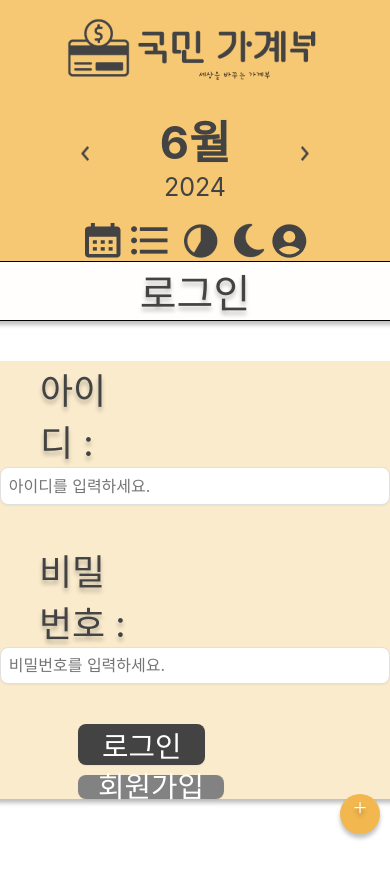
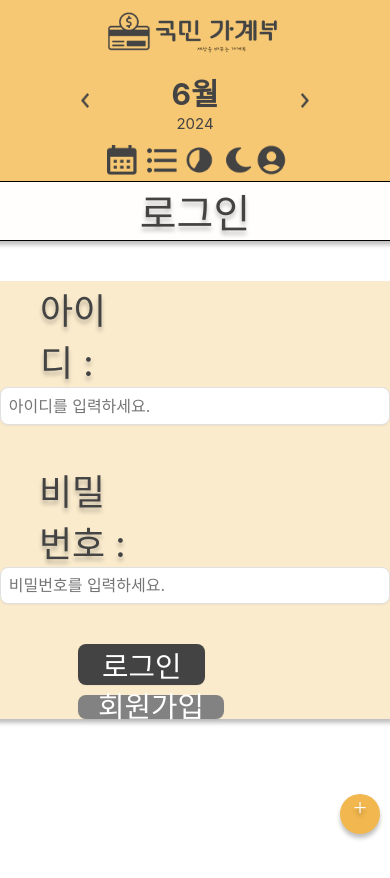
Before and after one commit to realcold0/KB_FinancialLedger, a Vue app: page /login in a window 390 px wide. Shown: the top 878 px of the page. Built offline with nearby package versions, Linux system fonts and the light colour scheme; what v-calendar would draw is missing.

Commit message:
fix : navbar, 검색 필터의 동적 스타일 수정

```diff
--- a/src/components/NavBar.vue
+++ b/src/components/NavBar.vue
@@ -10,7 +10,7 @@
         <button  class="monthManageButton"  @click="decreaseMonth"><img loading="lazy" src="@/assets/img/leftArrow.png" class="nav-icon" /></button>
         <div class="date-text">
           <div class="month">{{ date.month }}월</div>
-          <div class="year"><span style="font-size: 25px">{{ date.year }}</span></div>
+          <div class="year">{{ date.year }}</div>
         </div>
         <button @click="increaseMonth" class="monthManageButton"><img loading="lazy" src="@/assets/img/rightArrow.png" class="nav-icon"  /> </button>
       </div>
@@ -34,10 +34,10 @@
       </ul>
 
       <ul class="option">
-        <li><img loading="lazy" :src="themeIcon" class="nav-icon" @click="toggleTheme" /></li>
+        <li><img loading="lazy" :src="themeIcon" class="nav-icon-option" @click="toggleTheme" /></li>
         <li>
           <RouterLink :to="{ name: 'profile' }"><img loading="lazy" src="@/assets/img/Account_circle.png"
-              class="nav-icon" /></RouterLink>
+              class="nav-icon-option" /></RouterLink>
         </li>
       </ul>
     </div>
@@ -86,7 +86,8 @@ const themeIcon = computed(() => {
     flex-direction: column;
     align-items: center;
     gap: 0px;
-    height: 280px;
+    height: 200px;
+    justify-content: normal;
   }
 }
 
@@ -112,11 +113,23 @@ const themeIcon = computed(() => {
 @media (max-width: 991px) {
   .logosection {
     margin: 0;
+    width: 200px;
+    height: 70px;
+  }
+  .logosection img {
+    width: 100%;
+    height: 100%;
   }
 }
 .datesection {
   display: flex;
   align-items: center;
+}
+
+@media (max-width : 991px){
+  .datesection {
+    margin-bottom: 10px;
+  }
 }
 
 .datesection .nav-icon {
@@ -150,6 +163,11 @@ const themeIcon = computed(() => {
   line-height: normal;
   text-align: center;
 }
+@media (max-width: 991px) {
+  .month {
+      font-size: 30px;
+  }
+}
 
 .year {
   color: #434343;
@@ -161,6 +179,13 @@ const themeIcon = computed(() => {
   text-align: center;
 
 }
+
+@media (max-width: 991px) {
+  .year {
+      font-size: 15px;
+  }
+}
+
 
 .bottomSection {
   display: flex;
@@ -192,6 +217,22 @@ const themeIcon = computed(() => {
   background-color: rgba(0, 0, 0, 0.3);
 }
 
+
+@media (max-width: 991px) {
+  .bottomSection ul{
+    margin: 0;
+  }
+  .bottomSection li{
+    height: 30px;
+  }
+  .bottomSection li img {
+    height: 100%;
+    width: 100%;
+  }
+}
+
+
+
 .menuSection {
   list-style: none;
   display: flex;
@@ -202,6 +243,18 @@ const themeIcon = computed(() => {
   margin: 0 5px;
 }
 
+@media (max-width: 991px) {
+  .menuSection li:nth-child(2){
+    height: 25px;
+    width: 30px;
+  }
+  .menuSection li:nth-child(3){
+    height: 30px;
+    width: 35px;
+    margin-left: 0px;
+  }
+}
+
 .option {
   list-style: none;
   display: flex;
@@ -209,6 +262,12 @@ const themeIcon = computed(() => {
   cursor: pointer;
 }
 
+@media (max-width: 991px) {
+  .option li {
+    width: 33px;
+    height: 34px;
+  }
+}
 
 
 
--- a/src/views/ExpenseListView/components/ExpenseFilter.vue
+++ b/src/views/ExpenseListView/components/ExpenseFilter.vue
@@ -45,7 +45,7 @@
                     </select>
                 </div>
 
-                <button class="searchInput"  @click="test"><img src="@/assets/img/search.png" alt="" ></button>
+                <button class="searchButton"  @click="test"><img src="@/assets/img/search.png" alt="" ></button>
             </div>
 
 
@@ -102,7 +102,7 @@ import ExpenseList from "./ExpenseList.vue";
         margin: 0 auto;
         margin-top: -20px;
         align-items: center;
-        width: 876px;
+        max-width: 876px;
         border-radius: 14px;
         background-color: #FAEBCD;
         position: relative;
@@ -114,6 +114,12 @@ import ExpenseList from "./ExpenseList.vue";
         margin: 24px 47px;
         justify-content: space-between;
         width: 80%
+    }
+
+    @media (max-width: 991px) {
+        .filter {
+            margin: 12px 5px;
+        }
     }
     label {
         color: #434343;
@@ -136,6 +142,24 @@ import ExpenseList from "./ExpenseList.vue";
         cursor: pointer;
     }
 
+    .searchButton {
+        width:  45px;
+        color: #8E9393;
+        font-family: Inter;
+        font-size: 12px;
+        font-style: normal;
+        font-weight: 700;
+        line-height: normal;
+        background-color: rgba(0, 0, 0, 0);
+        border: none;
+        cursor: pointer;
+    }
+
+    .searchButton:hover, .searchInput:hover{
+        background-color: rgba(0, 0, 0, 0.3);
+    }
+
+
     option{
         background-color: #FAEBCD;
         color: #434343;
@@ -144,7 +168,6 @@ import ExpenseList from "./ExpenseList.vue";
         font-weight: bold;
         font-style: normal;
     }
-
     .searchInput .selectOption:hover {
        box-shadow: 0 0 10px 100px #434343 inset;
        background-color: yellow;
```
